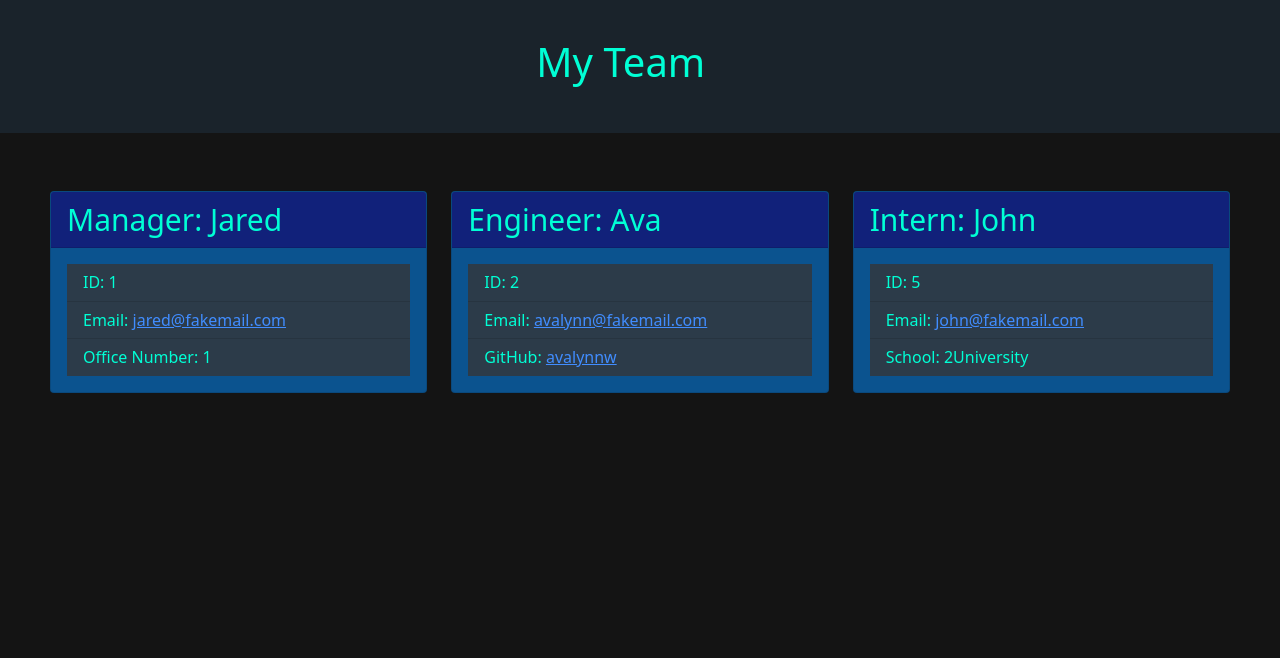
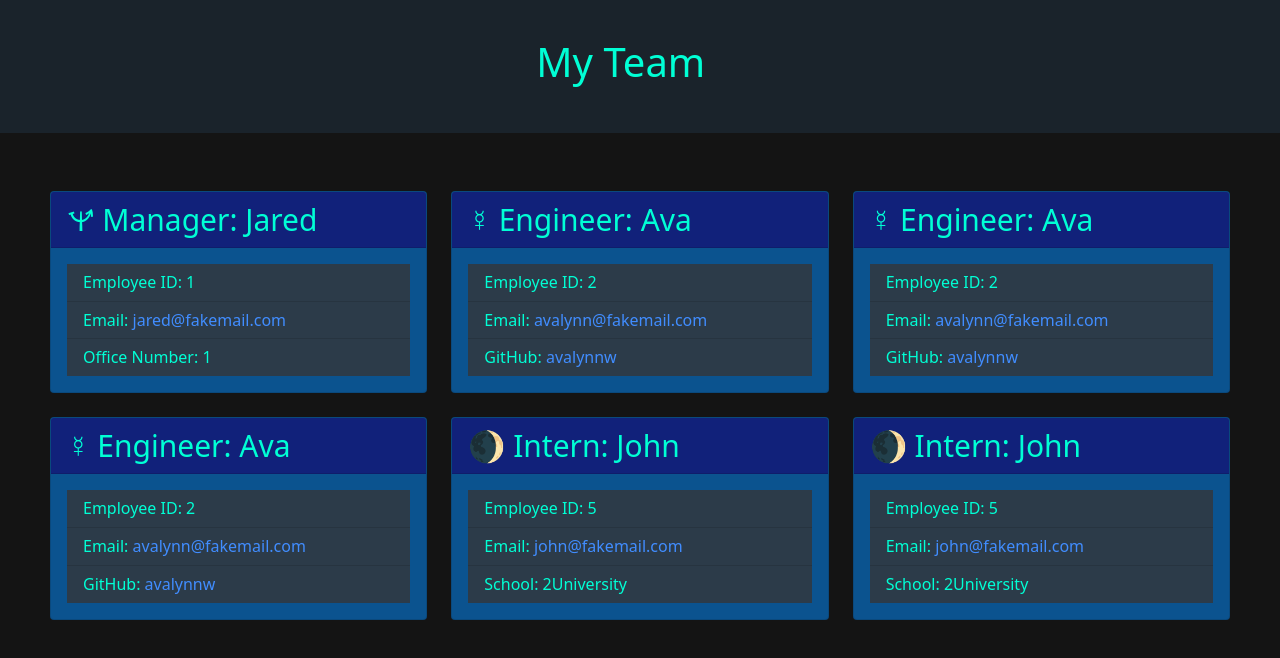
Before and after one commit to avalynnw/Team-Profile-Generator, a plain HTML site: page index.html in a window 1280 px wide. Drawn offline with nearby package versions, Linux system fonts and the light colour scheme.

Commit message:
Finalized Code

```diff
--- a/assets/style.css
+++ b/assets/style.css
@@ -8,6 +8,7 @@ header {
     }
     a {
         color:rgb(65, 141, 255);
+        text-decoration:none;
     }
 
     body {
--- a/index.html
+++ b/index.html
@@ -18,11 +18,11 @@
 		<div class="col-sm-4">
         <div class="card mt-2 mb-3">
         <div class="card-header">
-            Manager: Jared
+        &#128868 Manager: Jared
         </div>
         <div class="card-body">
             <ul class="list-group list-group-flush">
-                <li class="list-group-item">ID: 1</li>
+                <li class="list-group-item">Employee ID: 1</li>
                 <li class="list-group-item">Email: <a href = "mailto: jared@fakemail.com">jared@fakemail.com</a></li>
                 <li class="list-group-item">Office Number: 1</li>
               </ul>
@@ -32,11 +32,11 @@
 	<div class="col-sm-4">
         <div class="card mt-2 mb-3">
             <div class="card-header">
-                Engineer: Ava
+            &#9791 Engineer: Ava
             </div>
             <div class="card-body">
                 <ul class="list-group list-group-flush">
-                    <li class="list-group-item">ID: 2</li>
+                    <li class="list-group-item">Employee ID: 2</li>
                     <li class="list-group-item">Email: <a href = "mailto: avalynn@fakemail.com">avalynn@fakemail.com</a></li>
                     <li class="list-group-item">GitHub: <a href="https://github.com/avalynnw" target="blank">avalynnw</a></li>
                   </ul>
@@ -46,11 +46,53 @@
 	<div class="col-sm-4">
         <div class="card mt-2 mb-3">
             <div class="card-header">
-                Intern: John
+            &#9791 Engineer: Ava
             </div>
             <div class="card-body">
                 <ul class="list-group list-group-flush">
-                    <li class="list-group-item">ID: 5</li>
+                    <li class="list-group-item">Employee ID: 2</li>
+                    <li class="list-group-item">Email: <a href = "mailto: avalynn@fakemail.com">avalynn@fakemail.com</a></li>
+                    <li class="list-group-item">GitHub: <a href="https://github.com/avalynnw" target="blank">avalynnw</a></li>
+                  </ul>
+            </div>
+        </div>
+    </div>
+	<div class="col-sm-4">
+        <div class="card mt-2 mb-3">
+            <div class="card-header">
+            &#9791 Engineer: Ava
+            </div>
+            <div class="card-body">
+                <ul class="list-group list-group-flush">
+                    <li class="list-group-item">Employee ID: 2</li>
+                    <li class="list-group-item">Email: <a href = "mailto: avalynn@fakemail.com">avalynn@fakemail.com</a></li>
+                    <li class="list-group-item">GitHub: <a href="https://github.com/avalynnw" target="blank">avalynnw</a></li>
+                  </ul>
+            </div>
+        </div>
+    </div>
+	<div class="col-sm-4">
+        <div class="card mt-2 mb-3">
+            <div class="card-header">
+            &#x1f312 Intern: John
+            </div>
+            <div class="card-body">
+                <ul class="list-group list-group-flush">
+                    <li class="list-group-item">Employee ID: 5</li>
+                    <li class="list-group-item">Email: <a href = "mailto: john@fakemail.com">john@fakemail.com</a></li>
+                    <li class="list-group-item">School: 2University</li>
+                  </ul>
+            </div>
+        </div>
+    </div>
+	<div class="col-sm-4">
+        <div class="card mt-2 mb-3">
+            <div class="card-header">
+            &#x1f312 Intern: John
+            </div>
+            <div class="card-body">
+                <ul class="list-group list-group-flush">
+                    <li class="list-group-item">Employee ID: 5</li>
                     <li class="list-group-item">Email: <a href = "mailto: john@fakemail.com">john@fakemail.com</a></li>
                     <li class="list-group-item">School: 2University</li>
                   </ul>
```
Also changed, not shown: 1 other file.
